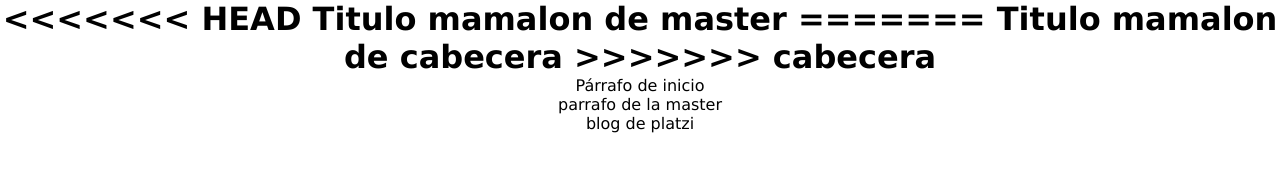
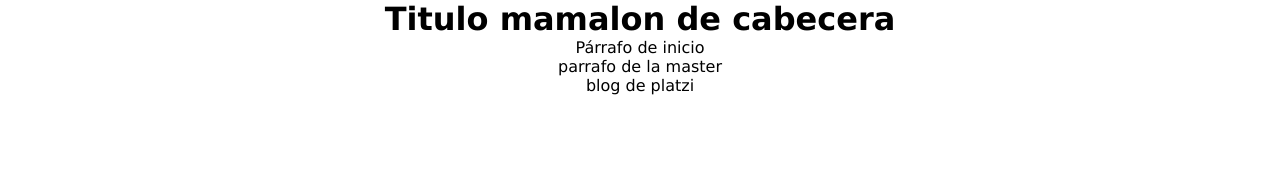
Before and after one commit to JoelSanRam/gitPlatzi, a plain HTML site: page index.html in a window 1280 px wide. Drawn offline with Linux system fonts and the light colour scheme.

Commit message:
resuelto de conflictos

```diff
--- a/index.html
+++ b/index.html
@@ -9,11 +9,7 @@
 </head>
 <body>
     <h1>
-<<<<<<< HEAD
-        Titulo mamalon de master
-=======
         Titulo mamalon de cabecera
->>>>>>> cabecera
     </h1>
     <p>Párrafo de inicio</p>
     <p>parrafo de la master</p>
```
